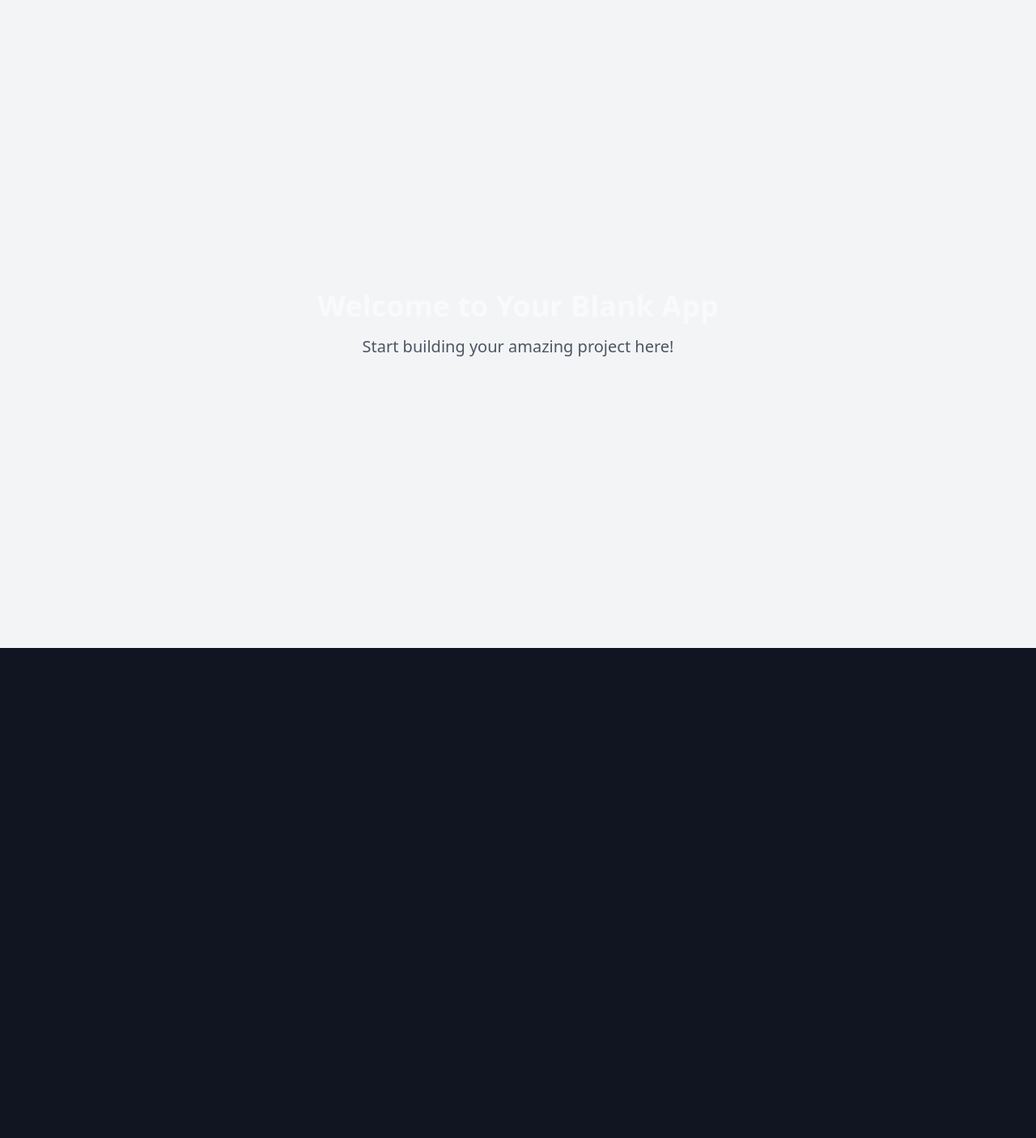
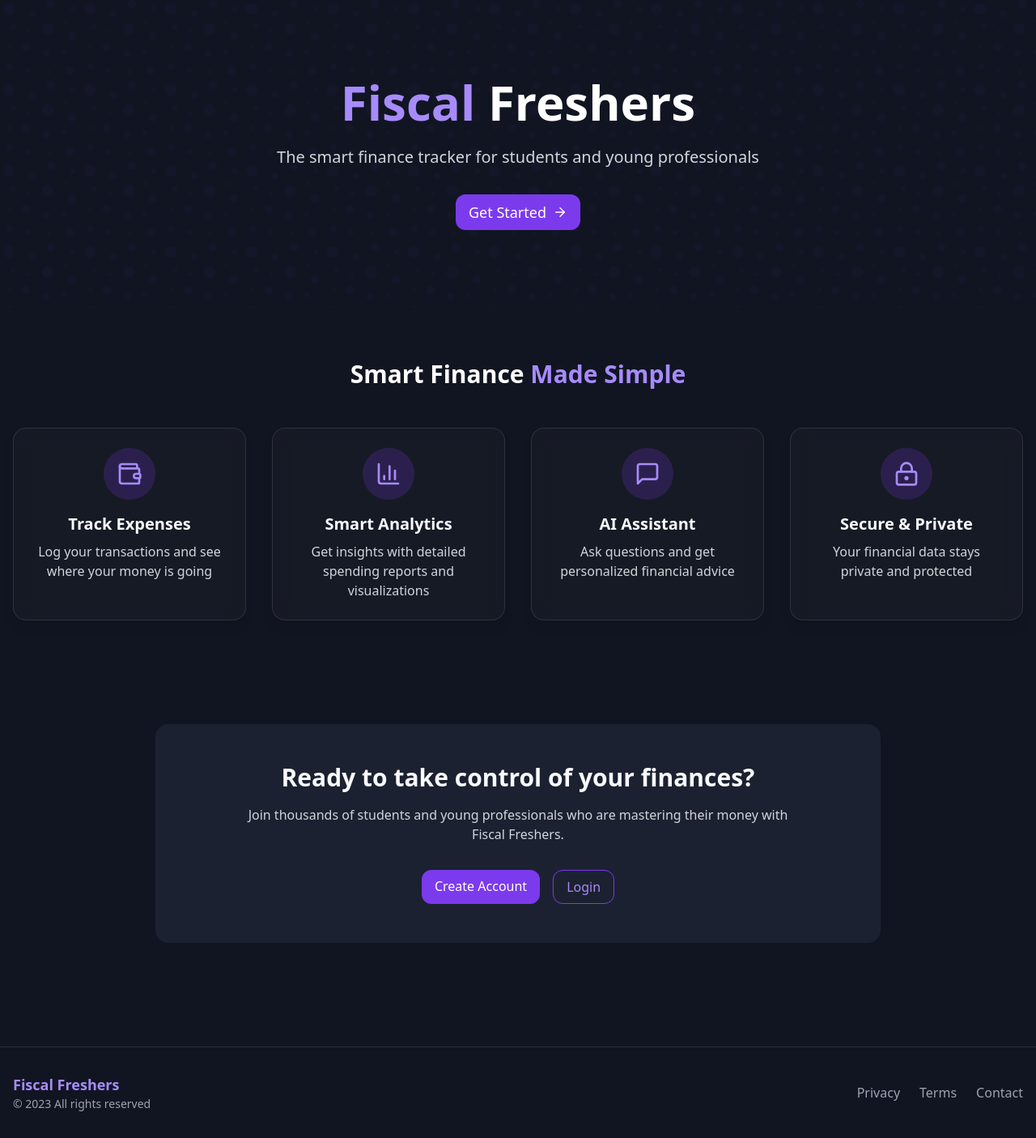
Before and after one commit to biggigagit/fiscal-freshers-hub, a React (Vite) app: page / in a window 1280 px wide. Shown: the whole page at 81% size. Before the commit the page ends 800 px from the top, so only its background shows below. Built offline with nearby package versions, Linux system fonts and the light colour scheme.

Commit message:
No changes.

```diff
--- a/src/pages/Index.tsx
+++ b/src/pages/Index.tsx
@@ -1,12 +1,112 @@
-// Update this page (the content is just a fallback if you fail to update the page)
+
+import React from "react";
+import { Link } from "react-router-dom";
+import { ArrowRight, BarChart3, LockKeyhole, MessageSquare, Wallet } from "lucide-react";
 
 const Index = () => {
   return (
-    <div className="min-h-screen flex items-center justify-center bg-gray-100">
-      <div className="text-center">
-        <h1 className="text-4xl font-bold mb-4">Welcome to Your Blank App</h1>
-        <p className="text-xl text-gray-600">Start building your amazing project here!</p>
+    <div className="min-h-screen bg-background">
+      {/* Hero Section */}
+      <div className="container px-4 py-24 mx-auto bg-hero-pattern">
+        <div className="max-w-3xl mx-auto text-center">
+          <h1 className="text-4xl md:text-6xl font-bold text-white mb-6 animate-fade-in">
+            <span className="text-fiscal-purple-400">Fiscal</span> Freshers
+          </h1>
+          <p className="text-xl text-gray-300 mb-8 animate-fade-in" style={{ animationDelay: "100ms" }}>
+            The smart finance tracker for students and young professionals
+          </p>
+          <div className="animate-fade-in" style={{ animationDelay: "200ms" }}>
+            <Link
+              to="/dashboard"
+              className="btn-primary inline-flex items-center gap-2 text-lg"
+            >
+              Get Started <ArrowRight size={18} />
+            </Link>
+          </div>
+        </div>
       </div>
+
+      {/* Features Section */}
+      <div className="container px-4 py-16 mx-auto">
+        <h2 className="text-3xl font-bold text-center mb-12 text-white">
+          Smart Finance <span className="text-fiscal-purple-400">Made Simple</span>
+        </h2>
+
+        <div className="grid grid-cols-1 md:grid-cols-2 lg:grid-cols-4 gap-8">
+          {/* Feature 1 */}
+          <div className="dashboard-card flex flex-col items-center text-center animate-fade-in" style={{ animationDelay: "300ms" }}>
+            <div className="w-16 h-16 bg-fiscal-purple-600/20 rounded-full flex items-center justify-center mb-4">
+              <Wallet className="w-8 h-8 text-fiscal-purple-400" />
+            </div>
+            <h3 className="text-xl font-semibold mb-2">Track Expenses</h3>
+            <p className="text-gray-300">Log your transactions and see where your money is going</p>
+          </div>
+
+          {/* Feature 2 */}
+          <div className="dashboard-card flex flex-col items-center text-center animate-fade-in" style={{ animationDelay: "400ms" }}>
+            <div className="w-16 h-16 bg-fiscal-purple-600/20 rounded-full flex items-center justify-center mb-4">
+              <BarChart3 className="w-8 h-8 text-fiscal-purple-400" />
+            </div>
+            <h3 className="text-xl font-semibold mb-2">Smart Analytics</h3>
+            <p className="text-gray-300">Get insights with detailed spending reports and visualizations</p>
+          </div>
+
+          {/* Feature 3 */}
+          <div className="dashboard-card flex flex-col items-center text-center animate-fade-in" style={{ animationDelay: "500ms" }}>
+            <div className="w-16 h-16 bg-fiscal-purple-600/20 rounded-full flex items-center justify-center mb-4">
+              <MessageSquare className="w-8 h-8 text-fiscal-purple-400" />
+            </div>
+            <h3 className="text-xl font-semibold mb-2">AI Assistant</h3>
+            <p className="text-gray-300">Ask questions and get personalized financial advice</p>
+          </div>
+
+          {/* Feature 4 */}
+          <div className="dashboard-card flex flex-col items-center text-center animate-fade-in" style={{ animationDelay: "600ms" }}>
+            <div className="w-16 h-16 bg-fiscal-purple-600/20 rounded-full flex items-center justify-center mb-4">
+              <LockKeyhole className="w-8 h-8 text-fiscal-purple-400" />
+            </div>
+            <h3 className="text-xl font-semibold mb-2">Secure & Private</h3>
+            <p className="text-gray-300">Your financial data stays private and protected</p>
+          </div>
+        </div>
+      </div>
+
+      {/* CTA Section */}
+      <div className="container px-4 py-16 mx-auto">
+        <div className="bg-sidebar-accent rounded-2xl p-8 md:p-12 text-center max-w-4xl mx-auto">
+          <h2 className="text-2xl md:text-3xl font-bold mb-4">
+            Ready to take control of your finances?
+          </h2>
+          <p className="text-gray-300 mb-8 max-w-2xl mx-auto">
+            Join thousands of students and young professionals who are mastering their money with Fiscal Freshers.
+          </p>
+          <div className="flex flex-col sm:flex-row gap-4 justify-center">
+            <Link to="/signup" className="btn-primary">Create Account</Link>
+            <Link to="/login" className="btn-outline">Login</Link>
+          </div>
+        </div>
+      </div>
+
+      {/* Footer */}
+      <footer className="container px-4 py-8 mx-auto mt-16 border-t border-white/10">
+        <div className="flex flex-col md:flex-row justify-between items-center">
+          <div className="mb-4 md:mb-0">
+            <p className="text-fiscal-purple-400 font-semibold text-lg">Fiscal Freshers</p>
+            <p className="text-sm text-gray-400">© 2023 All rights reserved</p>
+          </div>
+          <div className="flex gap-6">
+            <a href="#" className="text-gray-400 hover:text-fiscal-purple-400 transition-colors">
+              Privacy
+            </a>
+            <a href="#" className="text-gray-400 hover:text-fiscal-purple-400 transition-colors">
+              Terms
+            </a>
+            <a href="#" className="text-gray-400 hover:text-fiscal-purple-400 transition-colors">
+              Contact
+            </a>
+          </div>
+        </div>
+      </footer>
     </div>
   );
 };
```
